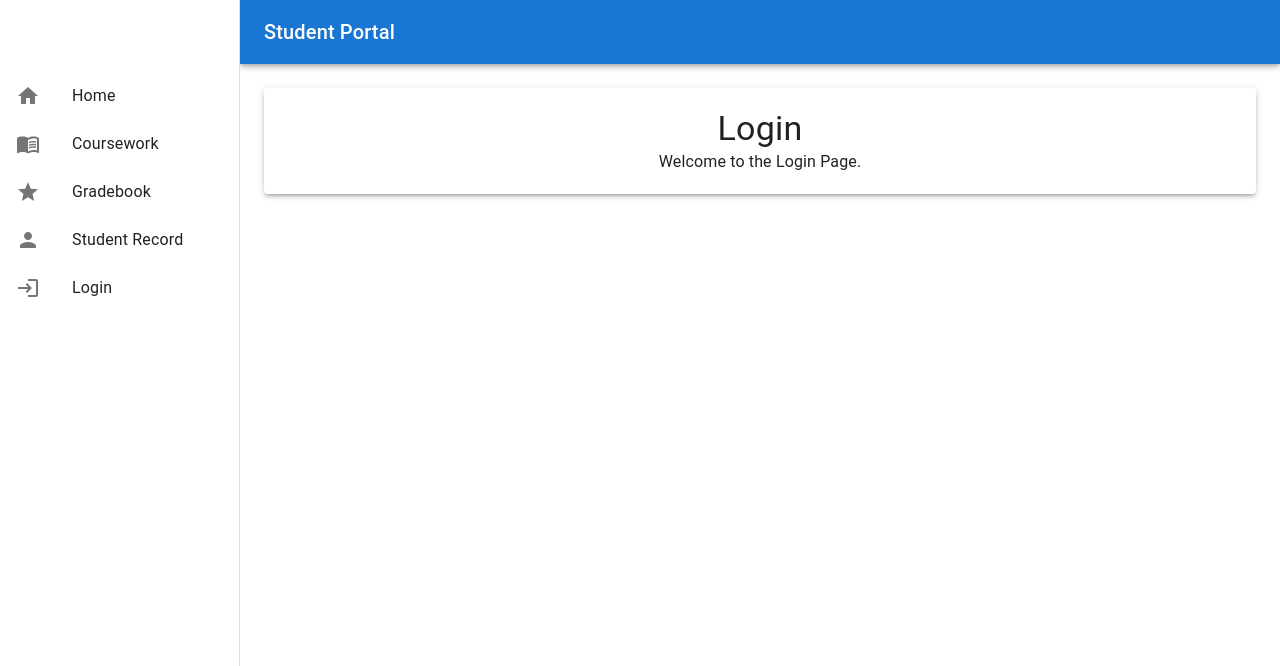
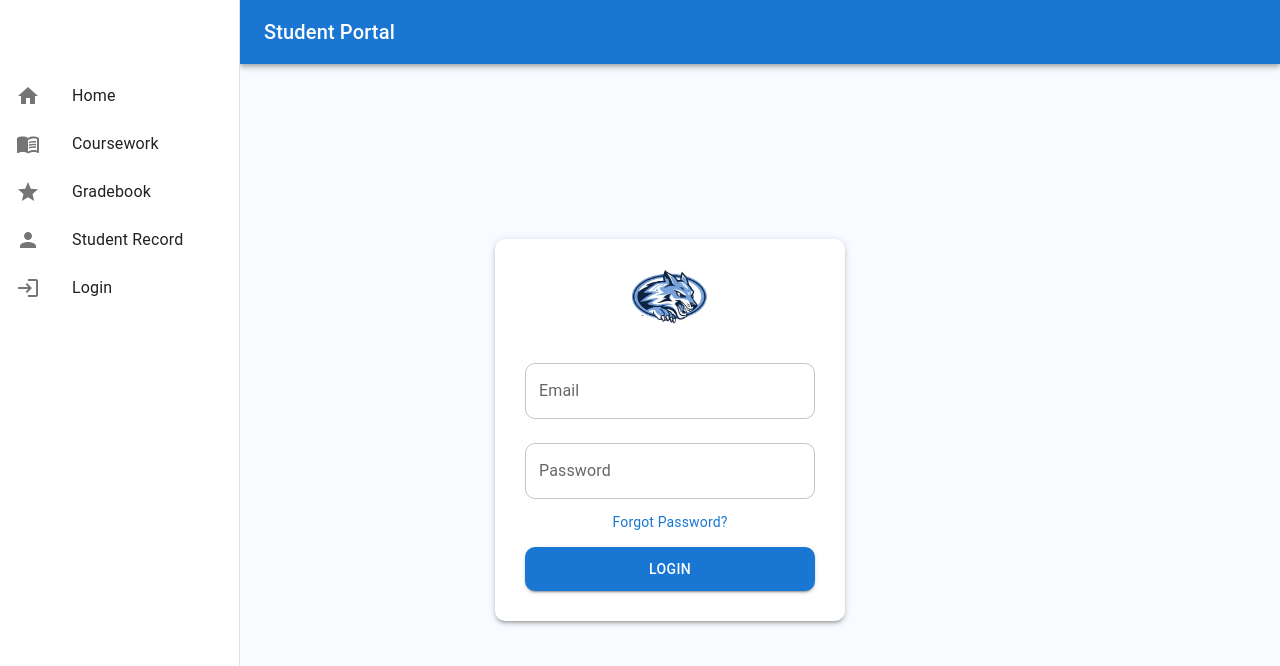
Before and after one commit to Choshibear/CS490-StudentManagementSoftware, a React (Create React App) app in the folder code/client/: page /login in a window 1280 px wide. Shown: the top 666 px of the page. Built offline with nearby package versions, Linux system fonts and the light colour scheme.

Commit message:
login change

```diff
--- a/code/client/src/pages/login.js
+++ b/code/client/src/pages/login.js
@@ -1,12 +1,59 @@
 import React from "react";
-import { Typography, Paper } from "@mui/material";
+import { Typography, Paper, TextField, Button } from "@mui/material";
 
 function Login() {
     return (
-        <Paper elevation={3} style={{ padding: "20px", textAlign: "center" }}>
-            <Typography variant="h4">Login</Typography>
-            <Typography variant="body1">Welcome to the Login Page.</Typography>
-        </Paper>
+        <div style={{
+            position: "fixed",
+            top: 0,
+            left: 0,
+            width: "100vw",
+            height: "100vh",
+            backgroundColor: "#f8fbff", /* Very light blue */
+            display: "flex",
+            justifyContent: "center",
+            alignItems: "center",
+            margin: 30,
+            padding: 0,
+            overflow: "hidden"
+        }}>
+            <Paper elevation={3} style={{
+                padding: "30px", width: "350px", textAlign: "center", borderRadius: "10px",
+                backgroundColor: "white"
+            }}>
+                <img src="/logo.png" alt="Logo" style={{ width: "80px", marginBottom: "15px" }} />
+
+
+                <TextField
+                    fullWidth
+                    label="Email"
+                    variant="outlined"
+                    margin="normal"
+                    InputProps={{ style: { borderRadius: "10px" } }}
+                />
+
+                <TextField
+                    fullWidth
+                    label="Password"
+                    type="password"
+                    variant="outlined"
+                    margin="normal"
+                    InputProps={{ style: { borderRadius: "10px" } }}
+                />
+
+                <Typography variant="body2" style={{ marginTop: "5px", color: "#1976d2", cursor: "pointer" }}>
+                    Forgot Password?
+                </Typography>
+
+                <Button
+                    fullWidth
+                    variant="contained"
+                    color="primary"
+                    style={{ marginTop: "15px", borderRadius: "10px", padding: "10px" }}>
+                    LOGIN
+                </Button>
+            </Paper>
+        </div>
     );
 }
 
```
Also changed, not shown: code/client/public/logo.png (added).
